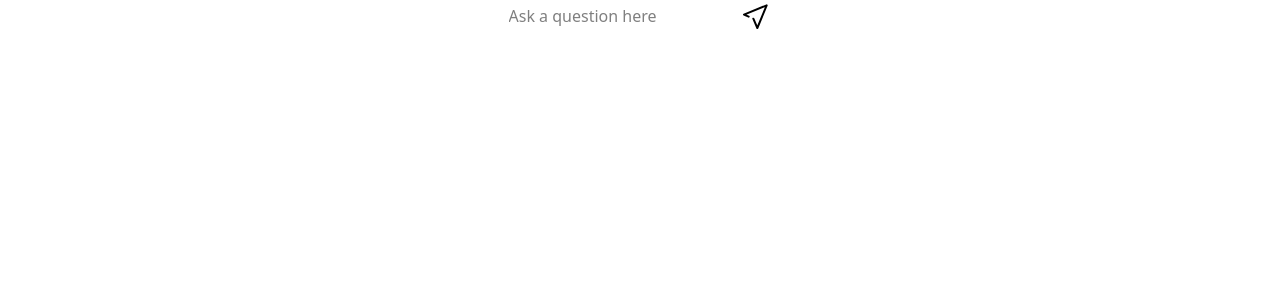
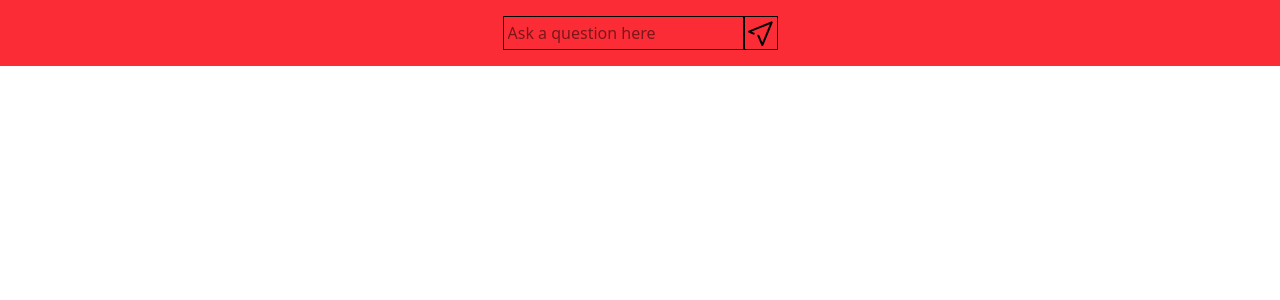
Before and after one commit to avaykhatry/ai-faq-chatbot, a React (Vite) app: page / in a window 1280 px wide. Shown: the top 300 px of the page. Built offline with nearby package versions, Linux system fonts and the light colour scheme.

Commit message:
chore: align the input element

```diff
--- a/src/App.jsx
+++ b/src/App.jsx
@@ -1,16 +1,29 @@
 import { useState } from "react";
 
 export default function Info() {
-  const [age, setAge] = useState(18);
-  const [query, setQuery] = useState('');
+  const [query, setQuery] = useState("");
 
   return (
     <>
-    <div className="query-line flex justify-center">
-
-    <input onChange={e => setQuery(e.target.value)} value={query} type="text" placeholder="Ask a question here" />
-    <button><img className="w-8" src="src/assets/send-1-svgrepo-com.svg" alt="" /></button>
-    </div>
+      <div className="container m-auto max-w-80dvw">
+        <div className="query-line flex justify-center items-center bg-red-500 p-4">
+          <input
+            className="border-1 p-1"
+            onChange={(e) => setQuery(e.target.value)}
+            value={query}
+            type="text"
+            placeholder="Ask a question here"
+          />
+          <button className="border-1">
+            <img
+              className="w-8 cursor-pointer hover:bg-red-400"
+              src="src/assets/send-1-svgrepo-com.svg"
+              alt=""
+            />
+          </button>
+        </div>
+        <p className="bg-lime-400">{query}</p>
+      </div>
     </>
-  )
+  );
 }
--- a/src/index.css
+++ b/src/index.css
@@ -7,3 +7,7 @@
   -webkit-font-smoothing: antialiased;
   -moz-osx-font-smoothing: grayscale;
 }
+
+body {
+  background: 1e1e1e;
+}
```
